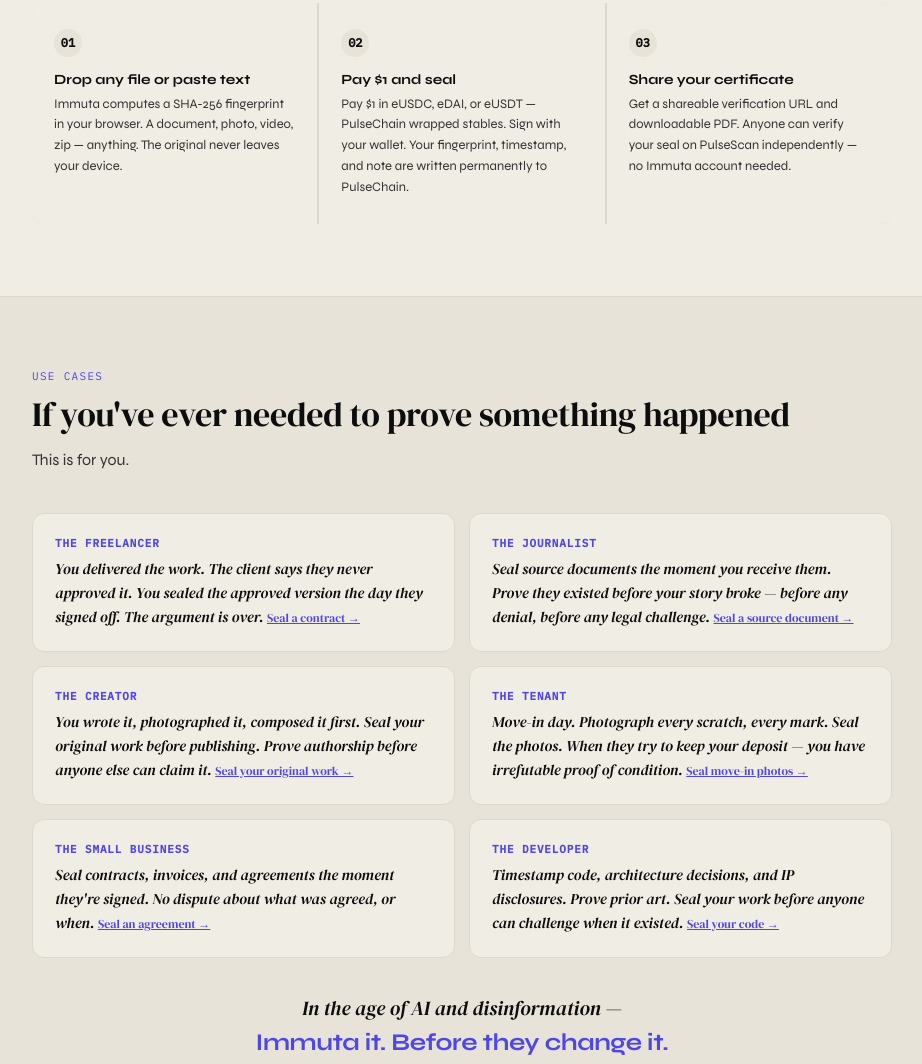
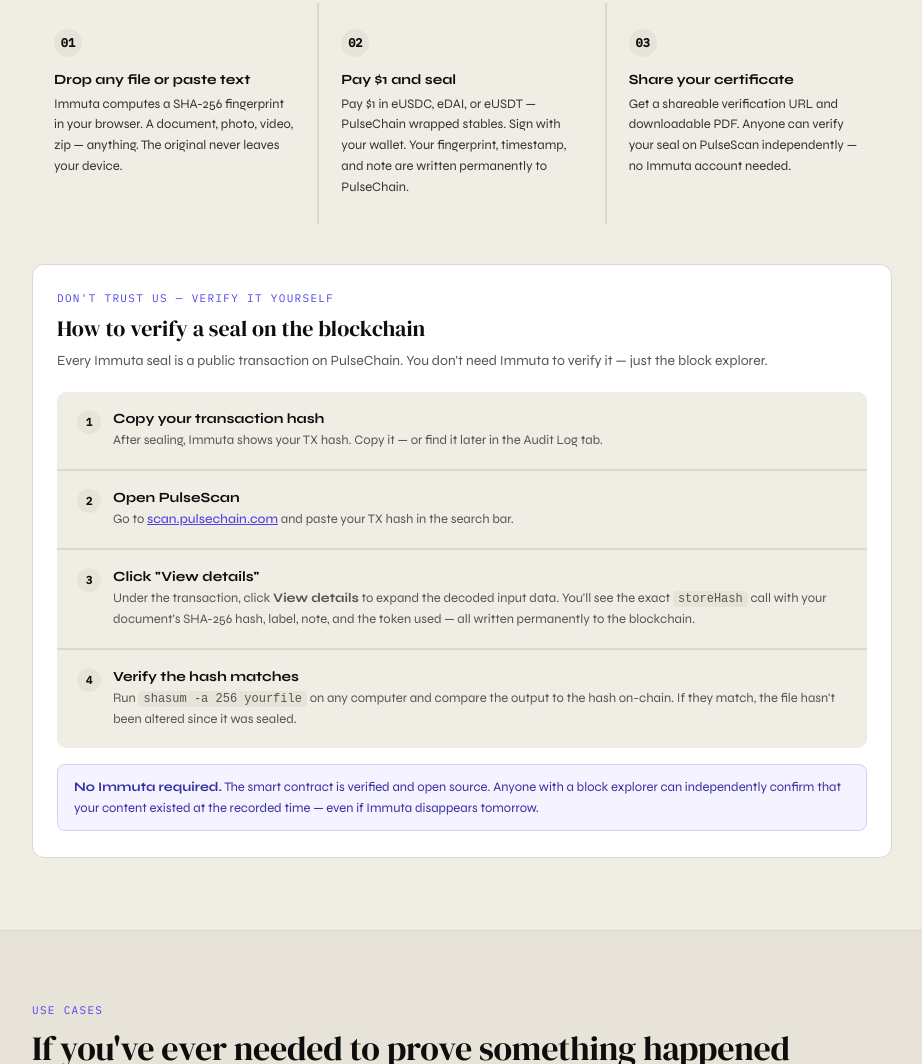
Before and after one commit to Thanos-admin/immuta, a website: page index.html in a window 1280 px wide. Shown: the part 1304-2368 px from the top of the page, without its empty margins (178-1100 px from the left). Drawn offline with Linux system fonts and the light colour scheme.

Commit message:
updated how to

```diff
--- a/index.html
+++ b/index.html
@@ -296,6 +296,46 @@ footer{padding:22px 48px;border-top:0.5px solid var(--border);display:flex;align
         <div class="step-desc">Get a shareable verification URL and downloadable PDF. Anyone can verify your seal on PulseScan independently — no Immuta account needed.</div>
       </div>
     </div>
+
+    <div style="margin-top:40px;border:0.5px solid var(--border);border-radius:12px;padding:26px 24px;background:#fff">
+      <div style="font-family:var(--mono);font-size:11px;letter-spacing:0.12em;text-transform:uppercase;color:var(--indigo);margin-bottom:8px">Don't trust us — verify it yourself</div>
+      <div style="font-family:var(--serif);font-size:22px;color:var(--ink);margin-bottom:6px">How to verify a seal on the blockchain</div>
+      <p style="font-size:14px;color:#555;line-height:1.7;margin-bottom:20px">Every Immuta seal is a public transaction on PulseChain. You don't need Immuta to verify it — just the block explorer.</p>
+      <div style="display:grid;gap:2px;background:var(--border);border-radius:10px;overflow:hidden">
+        <div style="background:var(--white);padding:18px 20px;display:flex;gap:12px;align-items:flex-start">
+          <div style="width:24px;height:24px;border-radius:50%;background:var(--off);color:var(--ink);font-size:11px;font-weight:700;display:flex;align-items:center;justify-content:center;flex-shrink:0;font-family:var(--mono)">1</div>
+          <div>
+            <div style="font-size:14px;font-weight:600;color:var(--ink);margin-bottom:3px">Copy your transaction hash</div>
+            <div style="font-size:13px;color:#555;line-height:1.6">After sealing, Immuta shows your TX hash. Copy it — or find it later in the Audit Log tab.</div>
+          </div>
+        </div>
+        <div style="background:var(--white);padding:18px 20px;display:flex;gap:12px;align-items:flex-start">
+          <div style="width:24px;height:24px;border-radius:50%;background:var(--off);color:var(--ink);font-size:11px;font-weight:700;display:flex;align-items:center;justify-content:center;flex-shrink:0;font-family:var(--mono)">2</div>
+          <div>
+            <div style="font-size:14px;font-weight:600;color:var(--ink);margin-bottom:3px">Open PulseScan</div>
+            <div style="font-size:13px;color:#555;line-height:1.6">Go to <a href="https://scan.pulsechain.com" target="_blank" style="color:var(--indigo);font-weight:500">scan.pulsechain.com</a> and paste your TX hash in the search bar.</div>
+          </div>
+        </div>
+        <div style="background:var(--white);padding:18px 20px;display:flex;gap:12px;align-items:flex-start">
+          <div style="width:24px;height:24px;border-radius:50%;background:var(--off);color:var(--ink);font-size:11px;font-weight:700;display:flex;align-items:center;justify-content:center;flex-shrink:0;font-family:var(--mono)">3</div>
+          <div>
+            <div style="font-size:14px;font-weight:600;color:var(--ink);margin-bottom:3px">Click "View details"</div>
+            <div style="font-size:13px;color:#555;line-height:1.6">Under the transaction, click <strong>View details</strong> to expand the decoded input data. You'll see the exact <code style="background:var(--off);padding:1px 5px;border-radius:4px;font-size:12px">storeHash</code> call with your document's SHA-256 hash, label, note, and the token used — all written permanently to the blockchain.</div>
+          </div>
+        </div>
+        <div style="background:var(--white);padding:18px 20px;display:flex;gap:12px;align-items:flex-start">
+          <div style="width:24px;height:24px;border-radius:50%;background:var(--off);color:var(--ink);font-size:11px;font-weight:700;display:flex;align-items:center;justify-content:center;flex-shrink:0;font-family:var(--mono)">4</div>
+          <div>
+            <div style="font-size:14px;font-weight:600;color:var(--ink);margin-bottom:3px">Verify the hash matches</div>
+            <div style="font-size:13px;color:#555;line-height:1.6">Run <code style="background:var(--off);padding:1px 5px;border-radius:4px;font-size:12px">shasum -a 256 yourfile</code> on any computer and compare the output to the hash on-chain. If they match, the file hasn't been altered since it was sealed.</div>
+          </div>
+        </div>
+      </div>
+      <div style="margin-top:16px;padding:12px 16px;background:#f5f3ff;border:0.5px solid #c7d2fe;border-radius:8px;font-size:13px;color:#3730a3;line-height:1.6">
+        <strong style="font-weight:600">No Immuta required.</strong> The smart contract is verified and open source. Anyone with a block explorer can independently confirm that your content existed at the recorded time — even if Immuta disappears tomorrow.
+      </div>
+    </div>
+
   </div>
 </div>
 
```
